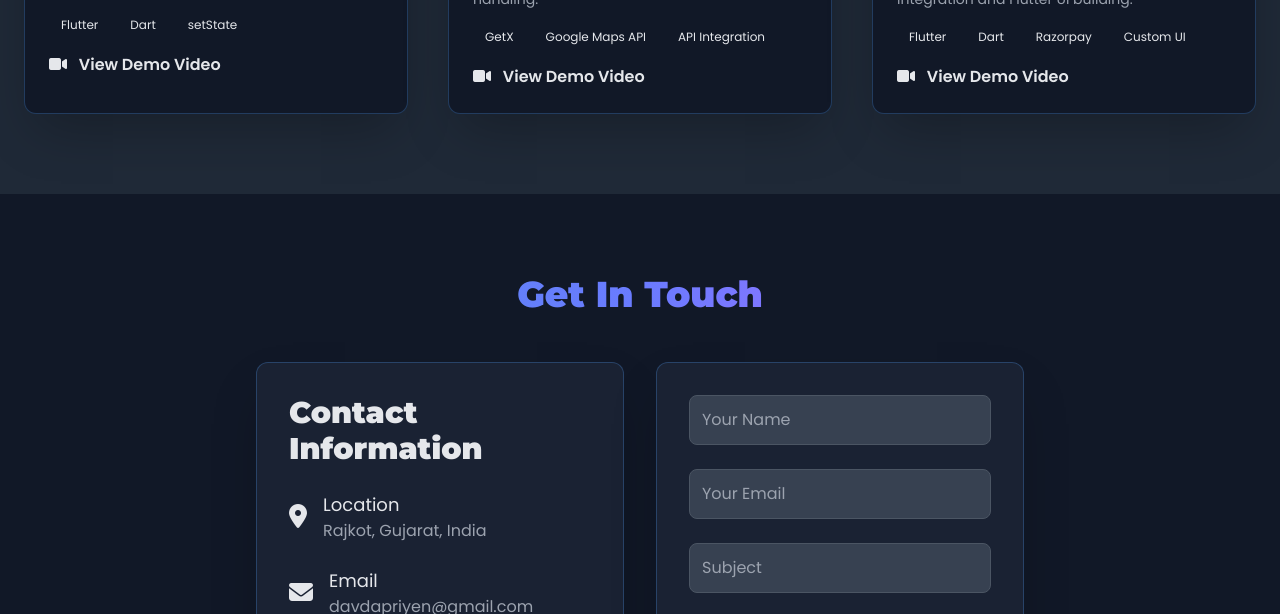
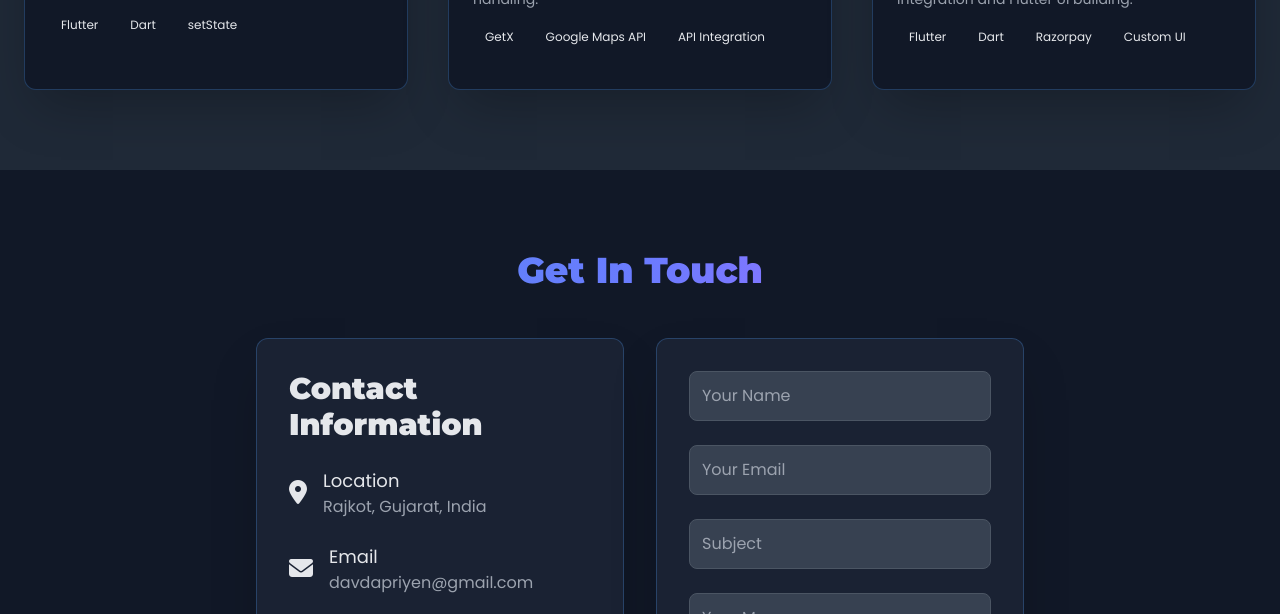
Before and after one commit to davdapriyen/myportfolio, a plain HTML site: page index.html in a window 1280 px wide. Shown: the part 3196-3810 px from the top of the page. Drawn offline with nearby package versions, Linux system fonts and the light colour scheme.

Commit message:
Update index.html

```diff
--- a/index.html
+++ b/index.html
@@ -551,9 +551,7 @@
                             <span class="bg-primary-color/20 text-primary-color text-xs px-3 py-1 rounded-full">setState</span>
                         </div>
                         <!-- Changed to a video link -->
-                        <a href="" target="_blank" class="text-primary-color hover:text-white hover:underline transition font-semibold">
-                            <i class="fas fa-video mr-2"></i> View Demo Video
-                        </a>
+
                     </div>
                 </div>
 
@@ -569,9 +567,7 @@
                             <span class="bg-primary-color/20 text-primary-color text-xs px-3 py-1 rounded-full">API Integration</span>
                         </div>
                         <!-- Changed to a video link -->
-                        <a href="" target="_blank" class="text-primary-color hover:text-white hover:underline transition font-semibold">
-                            <i class="fas fa-video mr-2"></i> View Demo Video
-                        </a>
+
                     </div>
                 </div>
 
@@ -588,9 +584,7 @@
                             <span class="bg-primary-color/20 text-primary-color text-xs px-3 py-1 rounded-full">Custom UI</span>
                         </div>
                         <!-- Changed to a video link -->
-                        <a href="" target="_blank" class="text-primary-color hover:text-white hover:underline transition font-semibold">
-                            <i class="fas fa-video mr-2"></i> View Demo Video
-                        </a>
+
                     </div>
                 </div>
             </div>
```
